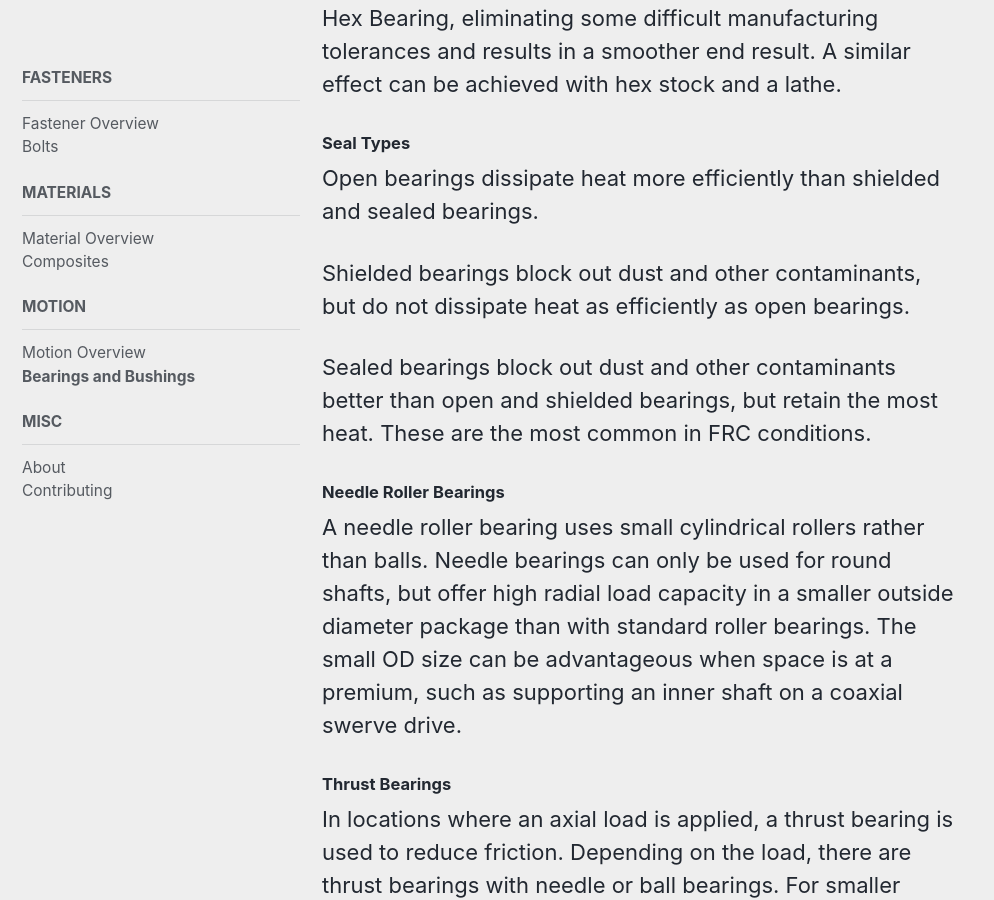
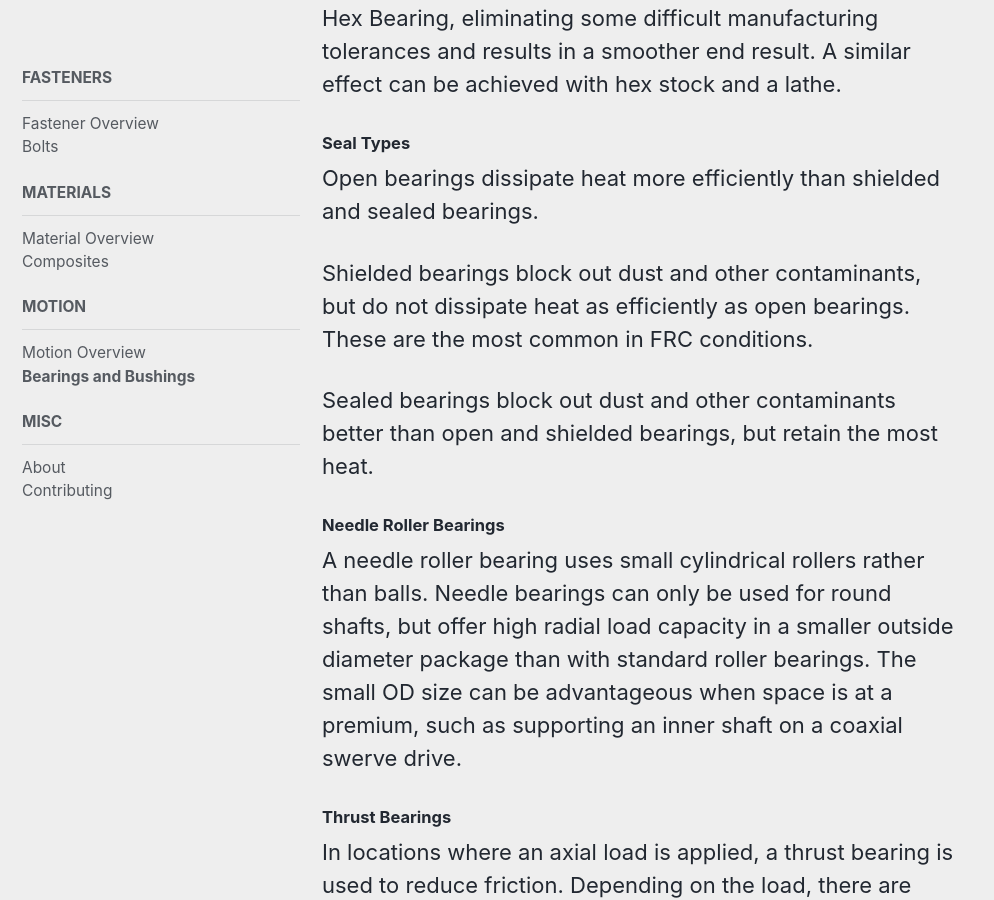
Before and after one commit to FRCDoneRight/FIRSTCompendium, a Jekyll site: the page built from _pages/motion/bearings.md, in a window 1280 px wide and 900 px high, scrolled down 1505 px. Shown: the whole window, without its empty margins (0-994 px from the left). Built offline with Jekyll 4.4.1, drawn with Linux system fonts in a browser that asks for light colours; nearby versions of some CDN libraries.

Commit message:
Fact correction. Thanks, Cothron!

```diff
--- a/_pages/motion/bearings.md
+++ b/_pages/motion/bearings.md
@@ -31,9 +31,9 @@ ThunderHex stock works in all applications where 1/2" or 3/8" shaft will work, a
 
 Open bearings dissipate heat more efficiently than shielded and sealed bearings.
 
-Shielded bearings block out dust and other contaminants, but do not dissipate heat as efficiently as open bearings.
+Shielded bearings block out dust and other contaminants, but do not dissipate heat as efficiently as open bearings. These are the most common in FRC conditions.
 
-Sealed bearings block out dust and other contaminants better than open and shielded bearings, but retain the most heat. These are the most common in FRC conditions.
+Sealed bearings block out dust and other contaminants better than open and shielded bearings, but retain the most heat.
 
 #### Needle Roller Bearings
 
```
